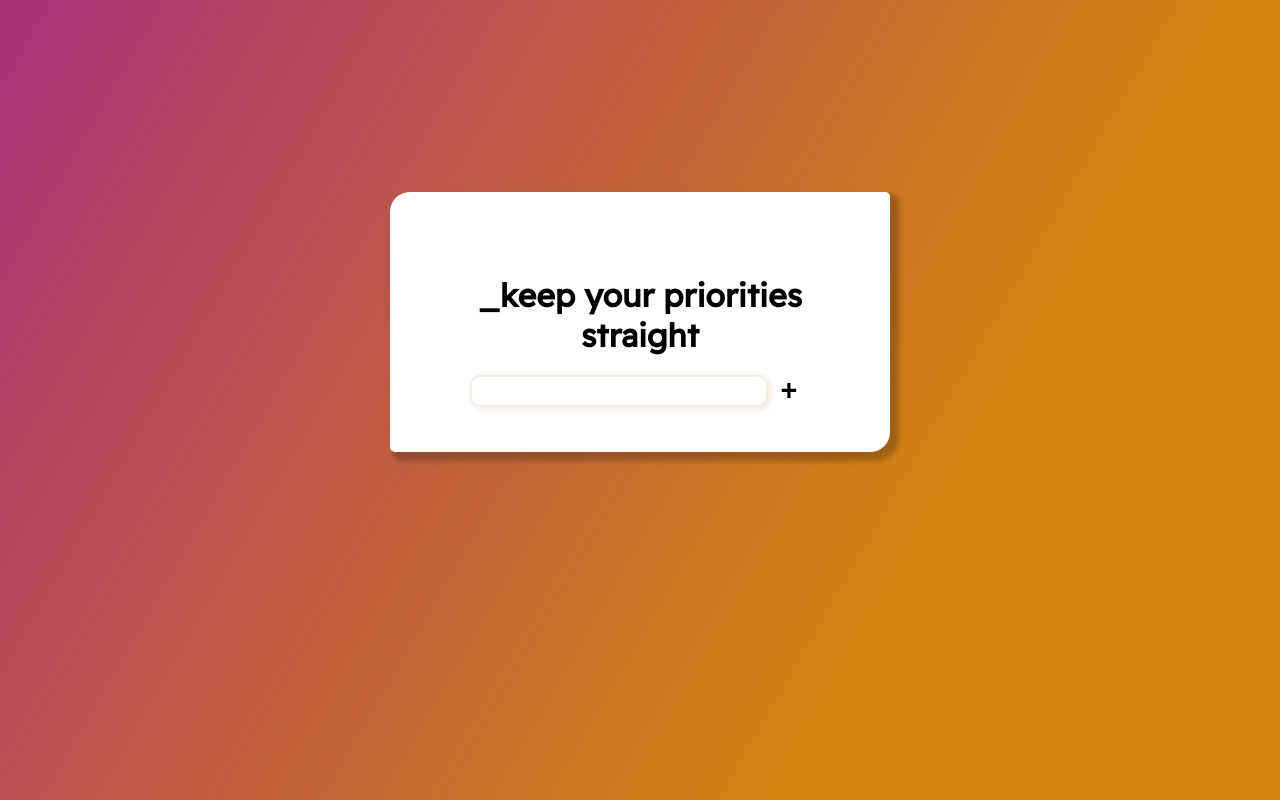
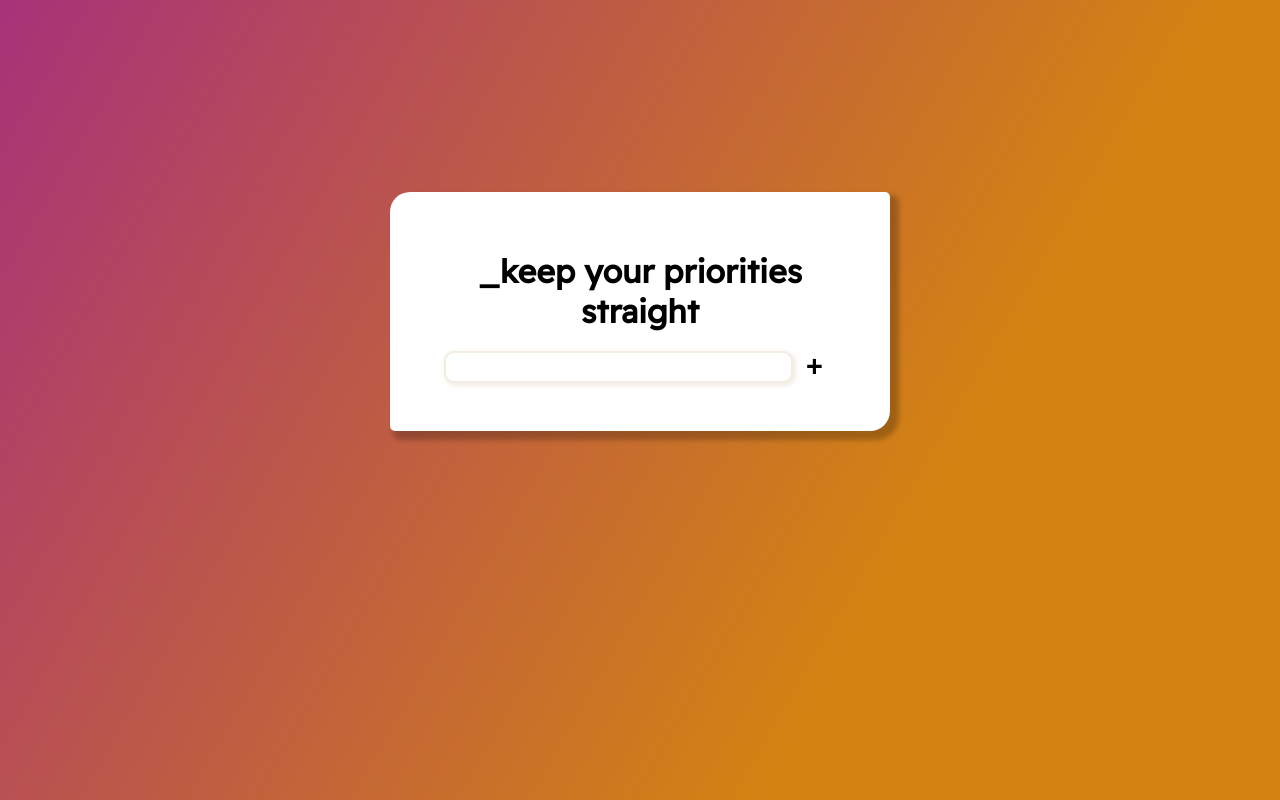
Before and after one commit to sophiacrds/hooks-todo, a React (Create React App) app: page / in a window 1280 px wide. Built offline with nearby package versions, Linux system fonts and the light colour scheme.

Commit message:
Melhorias de performance

```diff
--- a/src/components/Todo.js
+++ b/src/components/Todo.js
@@ -27,12 +27,19 @@ export default function Todo() {
 		const filteredList = tasklist.filter((i) => i.id !== id);
 		setTasklist(filteredList);
 		setTaskName(name);
+		document.querySelector("#entry").focus();
+		// a linha 30 é importante para que, depois de clicar em editar, ao pressionar o "enter" o item seja reinserido na tasklist
+		// do contrário, todos os itens subsequentes serão "editados"
 	};
 
 	useEffect(() => {
 		const btn = document.querySelector("#btnClear");
-		tasklist.length > 0 ? (btn.style.display = "block") : (btn.style.display = "none");
-	});
+		if (tasklist.length > 0) {
+			btn.style.display = "block";
+		} else {
+			btn.style.display = "none";
+		}
+	}, [tasklist]);
 
 	return (
 		<S.Container>
@@ -44,6 +51,7 @@ export default function Todo() {
 				}}
 			>
 				<S.Input
+					id="entry"
 					type="text"
 					value={taskName}
 					onChange={(e) => {
--- a/src/components/TodoItemStyle.js
+++ b/src/components/TodoItemStyle.js
@@ -43,7 +43,6 @@ export const Label = styled.label`
 	p {
 		font-size: var(--fs-ordinary);
 		width: calc(100% - 30px);
-		overflow: scroll;
 	}
 
 	${Input}:checked + & span {
--- a/src/components/TodoStyle.js
+++ b/src/components/TodoStyle.js
@@ -9,13 +9,17 @@ export const Container = styled.div`
 	flex-direction: column;
 	align-items: center;
 	justify-content: center;
-	padding: 5% 5% 1%;
+	padding: 2.5rem 1rem 1rem;
 	border-radius: 20px 5px;
 	box-shadow: 6px 6px 5px 3px #0000003b;
 
 	@media (min-width: 450px) {
 		width: 70%;
 		max-width: 500px;
+		padding: 2.5rem 1.5rem 1rem;
+	}
+	@media (min-width: 600px) {
+		padding: 2.5rem 2rem 1rem;
 	}
 `;
 
```
